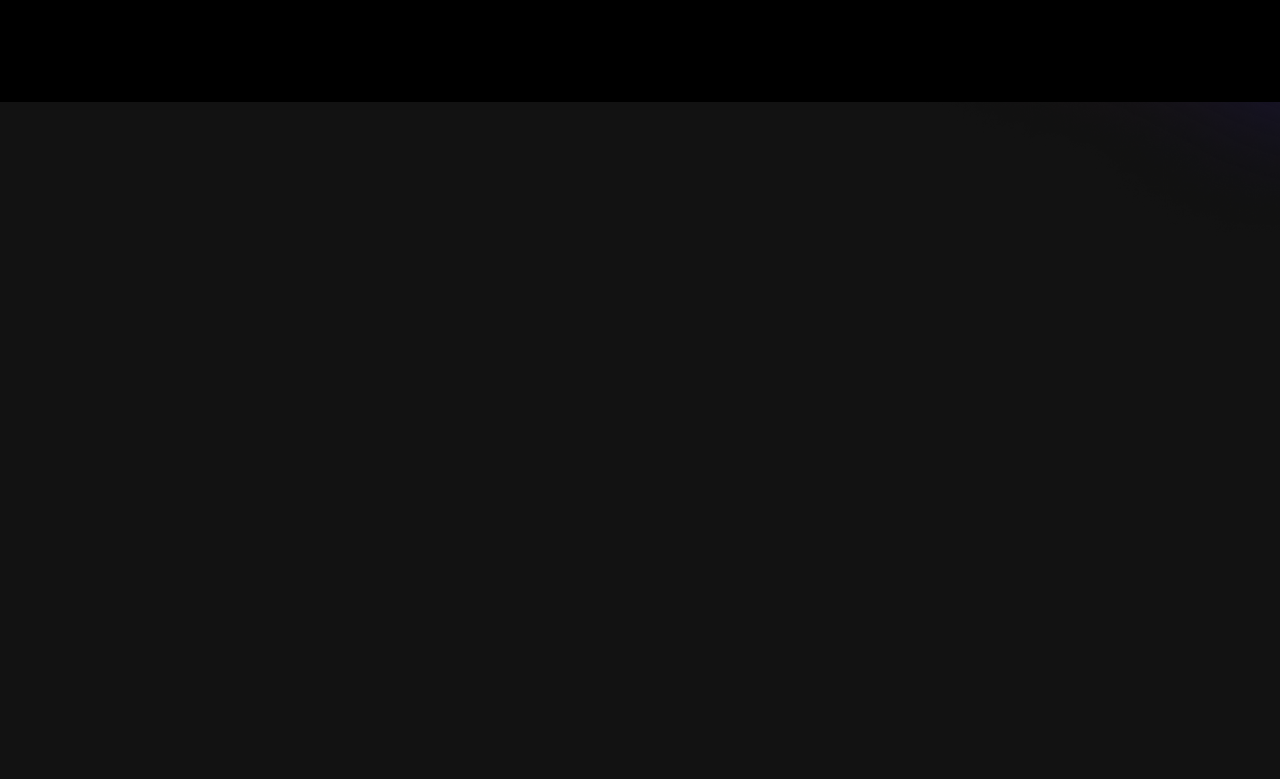
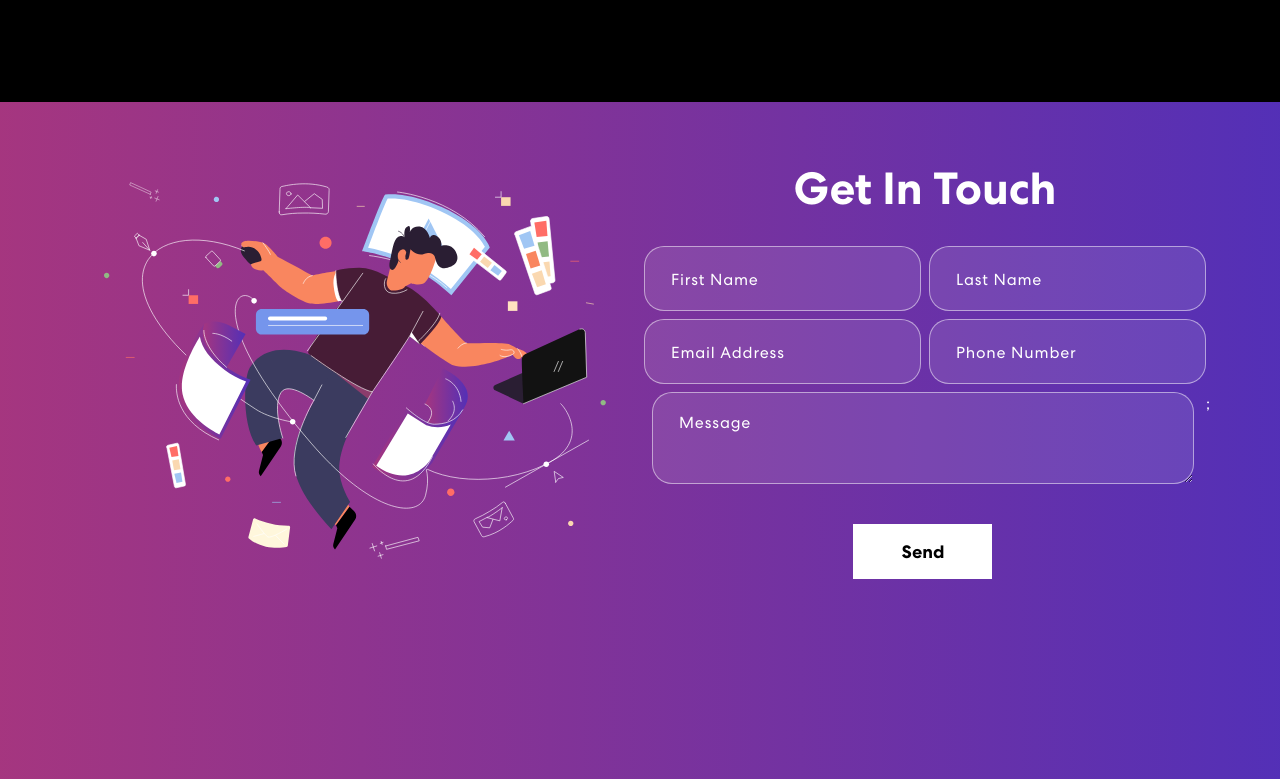
Before and after one commit to EliDoesStuff/EliDoesStuff.github.io, a React (Create React App) app: page / in a window 1280 px wide. Shown: the part 1898-2677 px from the top of the page. Before the commit the page ends 2152 px from the top, so only its background shows below. Built offline with nearby package versions, Linux system fonts and the light colour scheme.

Commit message:
Mailserver, Contact, Projects updated

```diff
--- a/server.js
+++ b/server.js
@@ -15,8 +15,8 @@
 const contactEmail = nodemailer.createTransport({
   service: 'gmail',
   auth: {
-    user: "********@gmail.com",
-    pass: ""
+    user: "spicefe@gmail.com",
+    pass: process.env.REACT_APP_GOOGLE_PASSWORD,
   },
 });
 
@@ -35,7 +35,7 @@
   const phone = req.body.phone;
   const mail = {
     from: name,
-    to: "********@gmail.com",
+    to: "spicefe@gmail.com",
     subject: "Contact Form Submission - Portfolio",
     html: `<p>Name: ${name}</p>
            <p>Email: ${email}</p>
--- a/src/App.css
+++ b/src/App.css
@@ -1,4 +1,4 @@
-/* Custom Fonts*/
+/* Custom Fonts */
 @font-face {
   font-family: Centra;
   src: url("./assets/font/CentraNo2-Bold.ttf");
@@ -15,7 +15,7 @@
   font-weight: 400;
 }
 
-/* Default CSS*/
+/* Default */
 * {
   margin: 0;
   padding: 0;
@@ -121,7 +121,7 @@
 	color: red;
 }
 
-/************ Navbar Css ************/
+/************ Navbar ************/
 nav.navbar {
   padding: 18px 0;
   position: fixed;
@@ -294,7 +294,7 @@
 	border-color: transparent;
 }
 
-/************ Banner Css ************/
+/************ Banner ************/
 .banner {
   margin-top: 0;
   padding: 260px 0 100px 0;
@@ -420,7 +420,7 @@
   z-index: -4;
 }
 
-/************ Projects Css ************/
+/************ Projects ************/
 .project {
   padding: 80px 0;
   position: relative;
@@ -564,3 +564,86 @@
   right: 0;
   z-index: -4;
 }
+
+/************ Contact ************/
+.contact {
+  background: linear-gradient(90.21deg, #AA367C -5.91%, #4A2FBD 111.58%);
+  padding: 60px 0 200px 0;
+}
+
+.contact img {
+  width: 92%;
+}
+
+.contact h2 {
+	font-size: 45px;
+	font-weight: 700;
+  margin-bottom: 30px;
+}
+
+.contact form input, .contact form textarea {
+  width: 100%;
+  background: rgba(255, 255, 255, 0.1);
+  border: 1px solid rgba(255, 255, 255, 0.5);
+  border-radius: 20px;
+  color: #fff;
+  margin: 0 0 8px 0;
+  padding: 18px 26px;
+  font-weight: 500;
+  font-size: 18px;
+  letter-spacing: 0.8px;
+  transition: 0.3s ease-in-out;
+}
+
+.contact form input:focus, .contact form textarea:focus {
+  background: rgba(255, 255, 255, 1);
+  color: #121212;
+}
+
+.contact form input::placeholder, .contact form textarea::placeholder {
+  font-size: 16px;
+  font-weight: 400;
+  color: #fff;
+}
+
+.contact form input:focus::placeholder, .contact form textarea:focus::placeholder {
+  color: #121212;
+  opacity: 0.8;
+}
+
+.contact form button {
+  font-weight: 700;
+  color: #000;
+  background-color: #fff;
+  padding: 14px 48px;
+  font-size: 18px;
+  margin-top: 25px;
+  border-radius: 0;
+  position: relative;
+  transition: 0.3s ease-in-out;
+}
+
+.contact form button span {
+  z-index: 1;
+  position: relative;
+}
+
+.contact form button:hover {
+  color: #fff;
+}
+
+.contact form button::before {
+  content: "";
+  background: #121212;
+  width: 0;
+  height: 100%;
+  position: absolute;
+  top: 0;
+  left: 0;
+  z-index: 0;
+  transition: 0.3s ease-in-out;
+}
+
+.contact form button:hover::before {
+  width: 100%;
+}
--- a/src/App.js
+++ b/src/App.js
@@ -4,6 +4,7 @@
 import { Banner } from "./components/Banner";
 import { Skills } from "./components/Skills";
 import { Projects } from "./components/Projects";
+import { Contact } from './components/Contact';
 import "bootstrap/dist/css/bootstrap.min.css";
 
 function App() {
@@ -13,6 +14,7 @@
       <Banner />
       <Skills />
       <Projects />
+      <Contact />
     </div>
   );
 }
--- a/src/components/Contact.js
+++ b/src/components/Contact.js
@@ -21,9 +21,25 @@
         })
     };
 
-    const handleSubmit = () => {
-
-    }
+    const handleSubmit = async (e) => {
+        e.preventDefault();
+        setButtonText('Sending...')
+        let response = await fetch("http://localhost:5000/contact", {
+            method: "POST",
+            headers: {
+                "Content-Type": "Application/json;charset=utf-8",
+            },
+            body: JSON.stringify(formDetails),
+        });
+        setButtonText("Send");
+        let result = response.json();
+        setFormDetails(formInitialDetails);
+        if (result.code === 200) {
+            setStatus({ success: true, message: "Message Sent"});
+        } else {
+            setStatus({ success: false, message: "Something went wrong, please try again later."});
+        }
+    };
 
     return (
         <section className="contact" id="connect">
--- a/src/components/Projects.js
+++ b/src/components/Projects.js
@@ -26,7 +26,7 @@
     ];
 
     return (
-        <section className="project" id="project">
+        <section className="project" id="projects">
             <Container>
                 <Row>
                     <Col>
```
Also changed, not shown: 1 other file (tests, documents, lock files or other folders).
